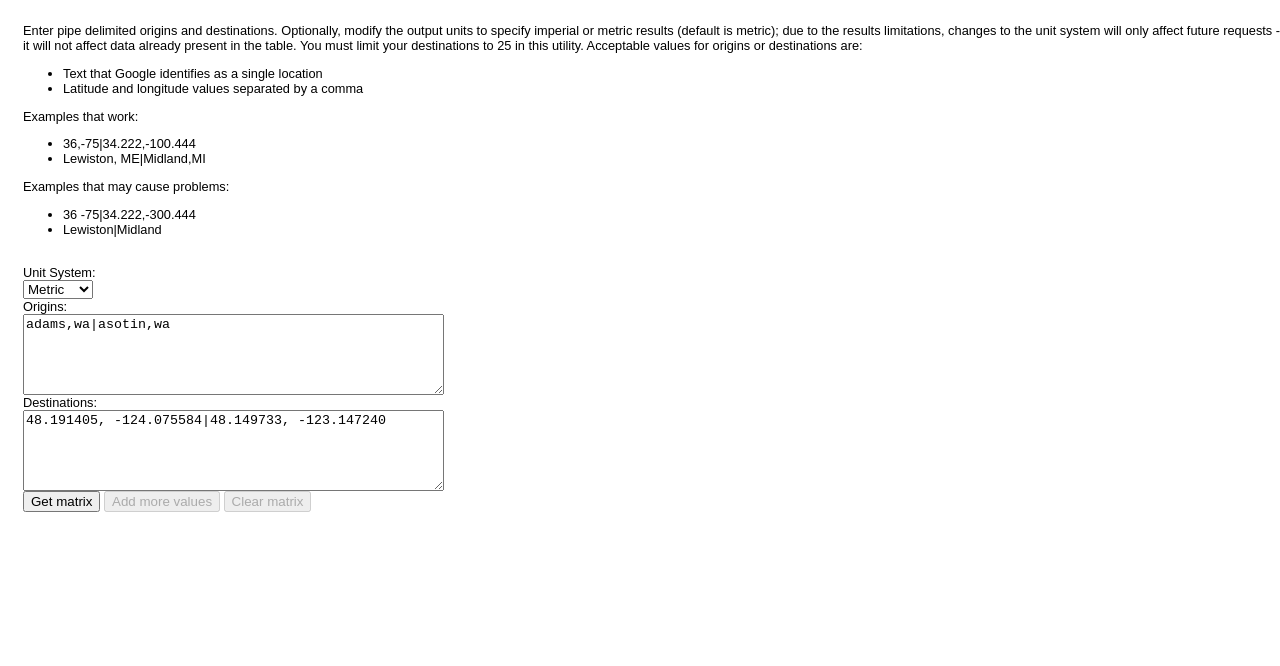
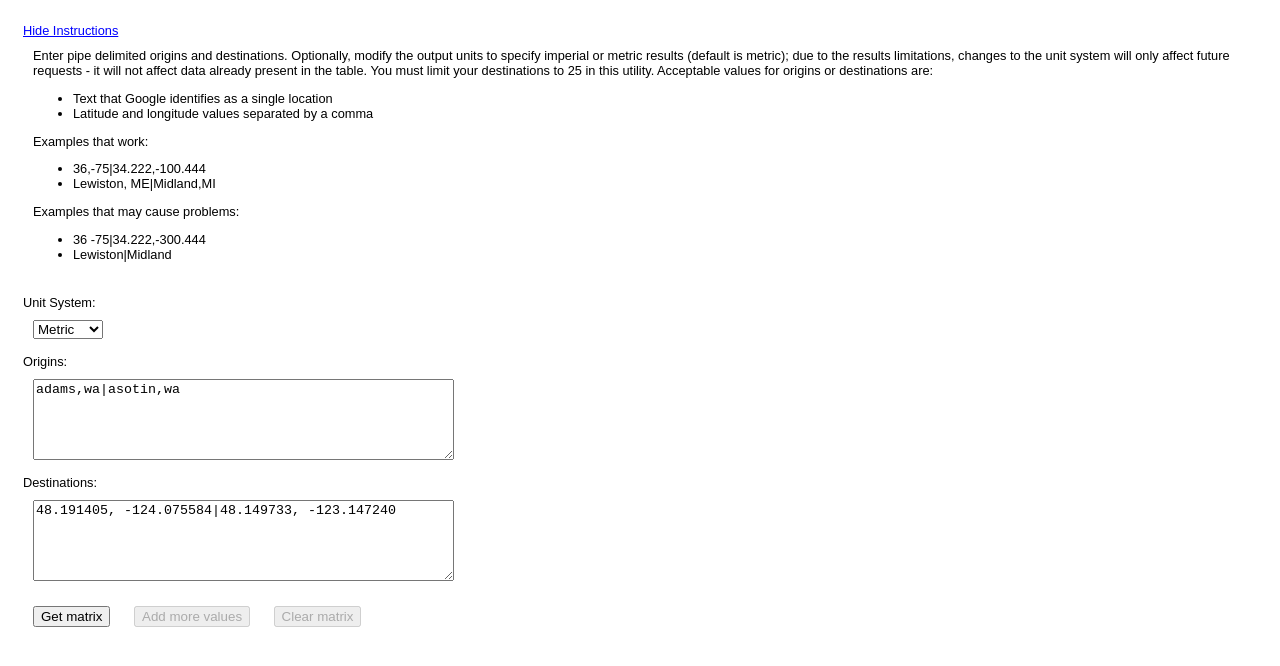
Before and after one commit to imperialwicket/googleDistanceMatrixSample, a plain HTML site: page index.html in a window 1280 px wide. Shown: the top 666 px of the page. Drawn offline with Linux system fonts and the light colour scheme; some packages are replaced by stand-ins of ours.

Commit message:
Adds comments, instructions hide/show, and minor css updates

```diff
--- a/index.html
+++ b/index.html
@@ -5,22 +5,29 @@
 <title>Distance Matrix Sample</title>
 <script type="text/javascript" src="http://maps.google.com/maps/api/js?sensor=false"></script>
 <script type="text/javascript">
-
+  // Arrays for the origins and destinations inputs
   var origins = new Array();
-
   var destinations = new Array();
 
+  // Initial query parameters
   var query = {
     travelMode: google.maps.TravelMode.DRIVING,
     unitSystem: google.maps.UnitSystem.METRIC
   };
 
+  // Google Distance Matrix Service
   var dms;
+
+  // Interval and Limit values for tracking origins groupings (for staying within QUERY_LIMIT)
   var originsInterval = 0;
   var originsLimit;
 
+  // Query Limit - 100 is the non-premier query limit as of this update
   var QUERY_LIMIT = 100;
 
+  /*
+   * Updates the query, then uses the Distance Matrix Service
+   */
   function updateMatrix() {
     updateQuery();
     dms.getDistanceMatrix(query, function(response, status) {
@@ -33,6 +40,9 @@
     );
   }
 
+  /*
+   * Generates a table in 'matrix' element for populating dms results
+   */
   function createTable() {
     var table = document.getElementById('matrix');
     var tr = addRow(table);
@@ -56,7 +66,7 @@
 
   /*
    * Retrieves origins and destinations from textareas and
-   * determines how to build the entire matrix within query limitations.
+   * determines how to build the entire matrix within query limitations
    */
   function getInputs(){
     var originsString = document.getElementById('origins').value;
@@ -73,7 +83,7 @@
   }
 
   /*
-   * Updates the query based on the known sizes of origins and destinations.
+   * Updates the query based on the known sizes of origins and destinations
    */
   function updateQuery(){
     if(origins.length * destinations.length < QUERY_LIMIT && originsLimit < 25){
@@ -86,7 +96,7 @@
   }
 
   /*
-   * Initializes the matrix data and pulls the first set of near 100 results.
+   * Initializes the matrix data and pulls the first set of near 100 results
    */
   function matrixInit(){
     dms = new google.maps.DistanceMatrixService();
@@ -96,6 +106,10 @@
     disableInitButton();
   }
 
+  /*
+   * Accepts rows and populates table content.  Error validation is limited to the "ZERO_RESULTS"
+   * return status.  originsLimit and originsInterval are used to find the correct table cell.
+   */
   function populateTable(rows) {
     var elementX;
     for (var i = 0; i < rows.length; i++) {
@@ -105,10 +119,10 @@
             var distance = rows[i].elements[j].distance.text;
             var duration = rows[i].elements[j].duration.text;
             var td = document.getElementById('element-' + elementX + '-' + j);
-            td.innerHTML = distance + "<br/>" + duration;
+            td.innerHTML = distance + "<br />" + duration;
         }else{
             var td = document.getElementById('element-' + elementX + '-' + j);
-            td.innerHTML = "No results available," + "<br/>" + "Check your location.";
+            td.innerHTML = "No results available," + "<br />" + "Check your location.";
         }
       }
     }
@@ -120,6 +134,9 @@
     }
   }
 
+  /*
+   * Updates the query parameter for unitSystem when the unit select option is changed
+   */
   function updateUnits() {
     switch (document.getElementById("units").value) {
       case "km":
@@ -132,12 +149,18 @@
     updateMatrix();
   }
 
+  /*
+   * Adds a row to the provided table element
+   */
   function addRow(table) {
     var tr = document.createElement('tr');
     table.appendChild(tr);
     return tr;
   }
 
+  /*
+   * Adds a cell with provided id to the provided row
+   */
   function addElement(tr, id) {
     var td = document.createElement('td');
     if (id) {
@@ -145,6 +168,20 @@
     }
     tr.appendChild(td);
     return td;
+  }
+
+  /*
+   * Disables a button using the provided elementId
+   */
+  function disableButton(buttonId){
+    document.getElementById(buttonId).disabled=true;
+  }
+
+  /*
+   * Enables a button using the provided elementId
+   */
+  function enableButton(buttonId){
+    document.getElementById(buttonId).disabled=false;
   }
 
   function disableInitButton(){
@@ -178,6 +215,9 @@
     document.getElementById('clearButton').disabled=false;
   }
 
+  /*
+   * Clears the results table and resets button states
+   */
   function clearTable(){
     var table = document.getElementById('matrix');
     var rowCount = table.rows.length;
@@ -191,6 +231,19 @@
 
     disableClearButton();
     enableInitButton();
+  }
+
+  function instructionsShowHide(){
+    var instructions = document.getElementById('instructions');
+    var instructionsLink = document.getElementById('instructionsLink');
+    if(instructions.style.display == "none"){
+        instructions.style.display = "block";
+        instructionsLink.innerHTML = "Hide Instructions";
+    }else{
+        instructions.style.display = "none";
+        instructionsLink.innerHTML = "Show Instructions";
+    }
+
   }
 </script>
 <style>
@@ -209,14 +262,18 @@ body {
   border-collapse: collapse;
 }
 
-#controls {
-
-}
-
 .origin,.destination {
   font-weight: bold;
   text-align: center;
   background-color: #e0ffe0;
+}
+
+#instructions {
+  padding: 10px;
+}
+
+#queryInputs{
+  margin-top: 10px;
 }
 
 td {
@@ -226,11 +283,23 @@ td {
   background-color: #ffffff;
 }
 
+a {
+  text-decoration: underline;
+  color: blue;
+  cursor: pointer;
+}
+
+input, select, textarea{
+  margin: 10px 10px 15px 10px;
+}
+
 </style>
 </head>
 <body>
 <div id="container">
   <div id="controls">
+    <a id="instructionsLink" onclick="instructionsShowHide()">Hide Instructions</a>
+    <div id="instructions">
     Enter pipe delimited origins and destinations.  Optionally, modify the output units to specify imperial or metric results (default is metric); due to the results limitations, changes to the unit system will only affect future requests - it will not affect data already present in the table.  You must limit your destinations to 25 in this utility.  Acceptable values for origins or destinations are:<br />
     <ul>
         <li>Text that Google identifies as a single location</li>
@@ -246,9 +315,9 @@ td {
         <li>36 -75|34.222,-300.444</li>
         <li>Lewiston|Midland</li>
     </ul>
-    <br />
-    Unit System:<br />
+    </div>
     <form id="queryInputs">
+        Unit System:<br />
         <select id="units" onChange="updateUnits()">
           <option value="km"  selected="selected">Metric</option>
           <option value="mi">Imperial</option>
```
